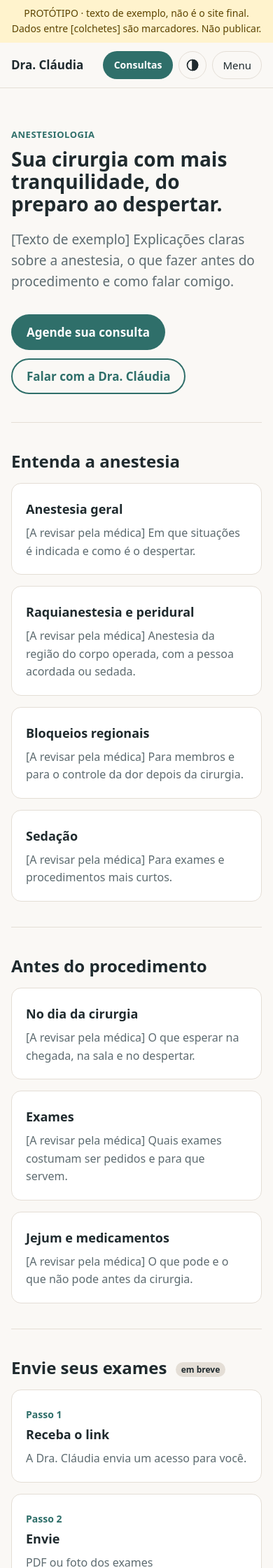
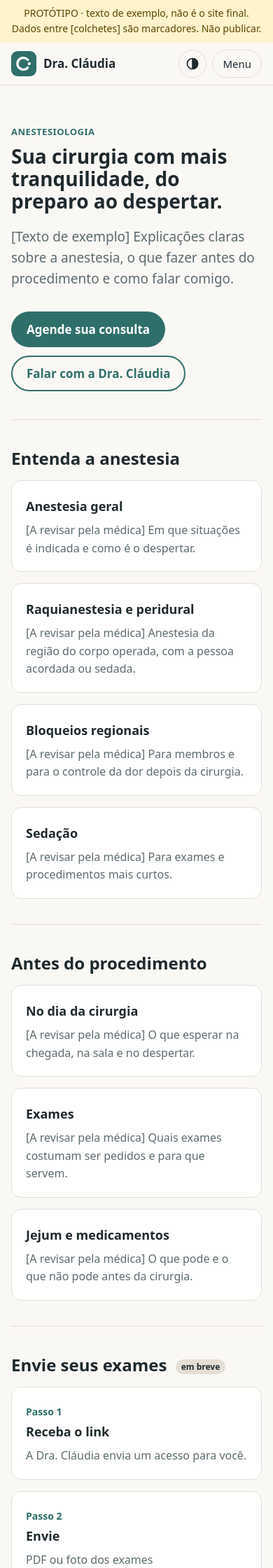
Before and after one commit to medicau/medicau.github.io, a Jekyll site: the page built from index.html, in a window 390 px wide. Shown: the top 2240 px of the page at 70% size. Built offline with Jekyll 4.4.1, drawn with Linux system fonts in a browser that asks for light colours.

Commit message:
Menu numa linha só (Artigos, Dúvidas, Exames, Consultas, Sobre, tema), logo provisório e favicon, página Artigos
Co-Authored-By: Claude Sonnet 5.5 <noreply@anthropic.com>
Claude-Session: https://claude.ai/code/session_01For3fk2yaXxZkuG5G4p7YD

```diff
--- a/_includes/header.html
+++ b/_includes/header.html
@@ -1,9 +1,14 @@
 <header class="topo">
   <div class="wrap topo-linha">
-    <a class="marca" href="{{ '/' | relative_url }}"><span class="nome-longo">{{ site.data.medica.nome }}</span><span class="nome-curto" aria-hidden="true">{{ site.data.medica.nome_curto }}</span></a>
+    <a class="marca" href="{{ '/' | relative_url }}">{% include logo.html %}<span class="nome-longo">{{ site.data.medica.nome }}</span><span class="nome-curto" aria-hidden="true">{{ site.data.medica.nome_curto }}</span></a>
+    <nav class="menu" id="menu" aria-label="Principal">
+      <ul>
+        {% for item in site.data.navegacao %}
+        <li><a href="{{ item.url | relative_url }}"{% if item.destaque %} class="destaque"{% endif %}{% if page.url contains item.url %} aria-current="page"{% endif %}>{{ item.titulo }}</a></li>
+        {% endfor %}
+      </ul>
+    </nav>
     <div class="acoes">
-      {% for item in site.data.navegacao %}{% if item.topo %}<a class="link-topo" href="{{ item.url | relative_url }}"{% if page.url contains item.url %} aria-current="page"{% endif %}>{{ item.titulo }}</a>{% endif %}{% endfor %}
-      <a class="btn btn-sm" href="{{ '/agendar/' | relative_url }}">Consultas</a>
       <button type="button" class="tema" id="tema" data-modo="system" aria-label="Tema: sistema. Clique para mudar." title="Tema: sistema">
       <svg class="i-sistema" viewBox="0 0 24 24" aria-hidden="true"><circle cx="12" cy="12" r="9"/><path d="M12 3a9 9 0 0 1 0 18z" fill="currentColor"/></svg>
       <svg class="i-claro" viewBox="0 0 24 24" aria-hidden="true"><circle cx="12" cy="12" r="4"/><path d="M12 2v2M12 20v2M4.9 4.9l1.4 1.4M17.7 17.7l1.4 1.4M2 12h2M20 12h2M4.9 19.1l1.4-1.4M17.7 6.3l1.4-1.4"/></svg>
@@ -12,13 +17,6 @@
       <button type="button" class="menu-btn" id="menu-btn" aria-expanded="false" aria-controls="menu">Menu</button>
     </div>
   </div>
-  <nav class="wrap menu" id="menu" aria-label="Principal">
-    <ul>
-      {% for item in site.data.navegacao %}
-      <li{% if item.topo %} class="so-menu-celular"{% endif %}><a href="{{ item.url | relative_url }}"{% if page.url contains item.url %} aria-current="page"{% endif %}>{{ item.titulo }}</a></li>
-      {% endfor %}
-    </ul>
-  </nav>
 </header>
 <script>
 (function(){
--- /dev/null
+++ b/_includes/logo.html
@@ -0,0 +1 @@
+<svg class="logo" viewBox="0 0 64 64" aria-hidden="true" focusable="false"><rect width="64" height="64" rx="16" fill="var(--accent)"/><path d="M42 22a15 15 0 1 0 0 20" fill="none" stroke="var(--on-accent)" stroke-width="6" stroke-linecap="round"/><circle cx="46" cy="32" r="4" fill="var(--on-accent)"/></svg>
--- a/_layouts/default.html
+++ b/_layouts/default.html
@@ -7,6 +7,7 @@
 <title>{% if page.title and page.url != "/" %}{{ page.title }} · {% endif %}{{ site.title }}</title>
 <meta name="description" content="{{ page.description | default: site.description }}">
 <script>document.documentElement.className="js";try{var t=localStorage.getItem("tema");if(t==="light"||t==="dark")document.documentElement.setAttribute("data-theme",t)}catch(e){}</script>
+<link rel="icon" type="image/svg+xml" href="{{ '/assets/img/logo.svg' | relative_url }}">
 <link rel="stylesheet" href="{{ '/assets/css/main.css' | relative_url }}">
 </head>
 <body>
--- a/assets/css/main.css
+++ b/assets/css/main.css
@@ -10,30 +10,28 @@ a{color:var(--accent)}
 .aviso{background:#fff3cd;color:#5c4400;font-size:14px;text-align:center;padding:8px 16px}
 header.hero{padding-top:56px;padding-bottom:40px}
 .topo{border-bottom:1px solid var(--line)}
-.topo-linha{display:flex;align-items:center;justify-content:space-between;gap:12px;padding-top:12px;padding-bottom:12px}
-.marca{font-weight:700;color:var(--ink);text-decoration:none;line-height:1.2}
+.topo-linha{display:flex;align-items:center;gap:16px;padding-top:10px;padding-bottom:10px;position:relative}
+.marca{display:flex;align-items:center;gap:10px;font-weight:700;color:var(--ink);text-decoration:none;line-height:1.2;margin-right:auto}
+.logo{width:36px;height:36px;flex-shrink:0}
 .nome-curto{display:none}
 .acoes{display:flex;align-items:center;gap:8px;flex-shrink:0}
-.btn.btn-sm{margin:0;padding:0 16px;height:40px;line-height:40px;font-size:14px}
-.link-topo{color:var(--muted);text-decoration:none;font-size:15px;padding:8px 6px;border-bottom:2px solid transparent}
-.link-topo:hover,.link-topo[aria-current]{color:var(--accent);border-bottom-color:var(--accent)}
-.so-menu-celular{display:none}
-.menu ul{display:flex;flex-wrap:wrap;gap:0 24px;list-style:none;margin:0;padding:0}
+.menu ul{display:flex;gap:4px 20px;list-style:none;margin:0;padding:0}
 .menu a{display:block;color:var(--muted);text-decoration:none;font-size:15px;padding:8px 0;border-bottom:2px solid transparent}
 .menu a:hover,.menu a[aria-current]{color:var(--accent);border-bottom-color:var(--accent)}
+.menu a.destaque{color:var(--accent);font-weight:700}
 .menu-btn{display:none;background:transparent;border:1px solid var(--line);color:var(--ink);height:40px;padding:0 14px;border-radius:999px;font:inherit;font-size:15px;cursor:pointer}
 .menu-btn:hover{border-color:var(--accent);color:var(--accent)}
-@media (max-width:720px){
+@media (max-width:760px){
   .nome-longo{position:absolute;width:1px;height:1px;overflow:hidden;clip:rect(0 0 0 0)}
   .nome-curto{display:inline}
-  .link-topo{display:none}
-  .so-menu-celular{display:list-item}
   .js .menu-btn{display:inline-block}
-  .js .menu{display:none;border-top:1px solid var(--line)}
+  .js .menu{display:none;position:absolute;left:0;right:0;top:100%;background:var(--bg);border-top:1px solid var(--line);border-bottom:1px solid var(--line);padding:0 16px;z-index:10}
   .js .menu.aberto{display:block}
-  .menu ul{flex-direction:column}
+  .menu ul{flex-direction:column;gap:0}
   .menu a{padding:12px 0;font-size:16px;border-bottom:1px solid var(--line)}
+  .menu li:last-child a{border-bottom:0}
   .menu a[aria-current]{border-bottom-color:var(--line);font-weight:700}
+  .menu a.destaque{font-weight:700}
 }
 .eyebrow{color:var(--accent);font-weight:600;letter-spacing:.04em;text-transform:uppercase;font-size:13px;margin:0}
 .eyebrow a{text-decoration:none}
```
Also changed, not shown: CLAUDE.md (+1 -1 lines), _data/navegacao.yml (+5 -4 lines), artigos.html (added, +15 -0 lines), docs/checklist.md (+1 -0 lines), assets/img/logo.svg (added).
